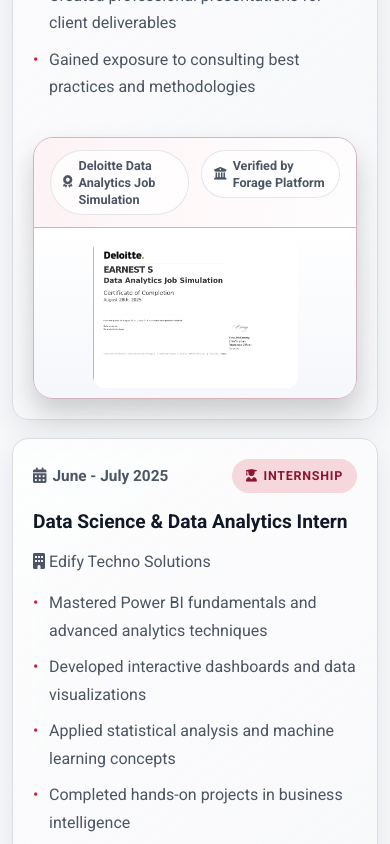
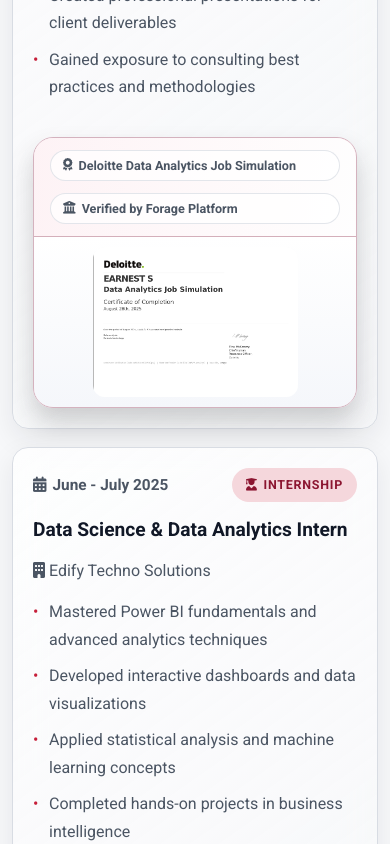
Before and after one commit to earnest-s/Earnest-Portfolio-New, a React (Vite) app: page / in a window 390 px wide. Shown: the part 2120-2964 px from the top of the page. Built offline with nearby package versions, Linux system fonts and the light colour scheme; some icons are missing; a web font is replaced by a local one.

Commit message:
Stable Version 1

```diff
--- a/src/styles/experience.css
+++ b/src/styles/experience.css
@@ -201,8 +201,7 @@
   }
 
   .experience-cert-frame-head {
-    flex-direction: column;
-    align-items: flex-start;
+    grid-template-columns: 1fr;
   }
 
   .experience-cert-image {
--- a/src/styles/projects.css
+++ b/src/styles/projects.css
@@ -135,7 +135,7 @@
   border-radius: 999px;
   background: var(--surface);
   color: var(--text);
-  font-size: 0.78rem;
+  font-size: 0.84rem;
   text-transform: uppercase;
   letter-spacing: 0.04em;
   font-weight: 700;
```
